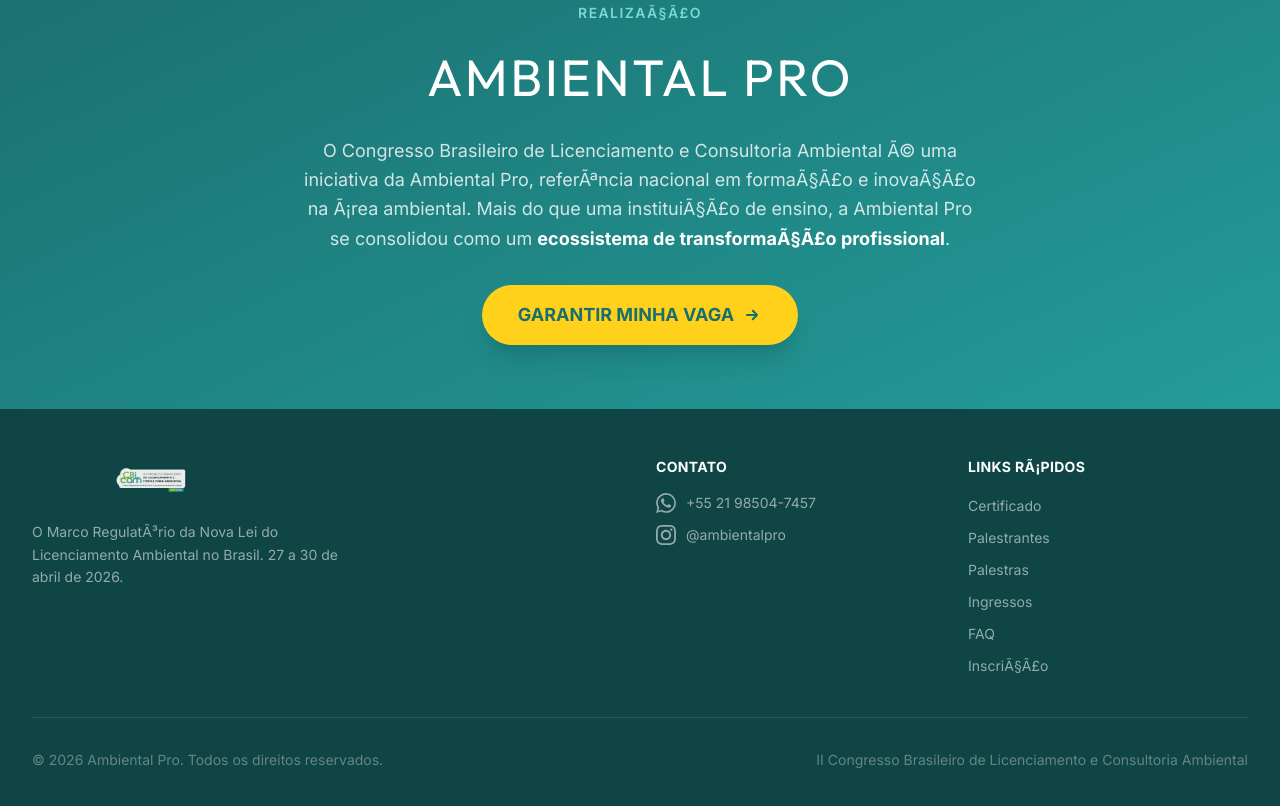
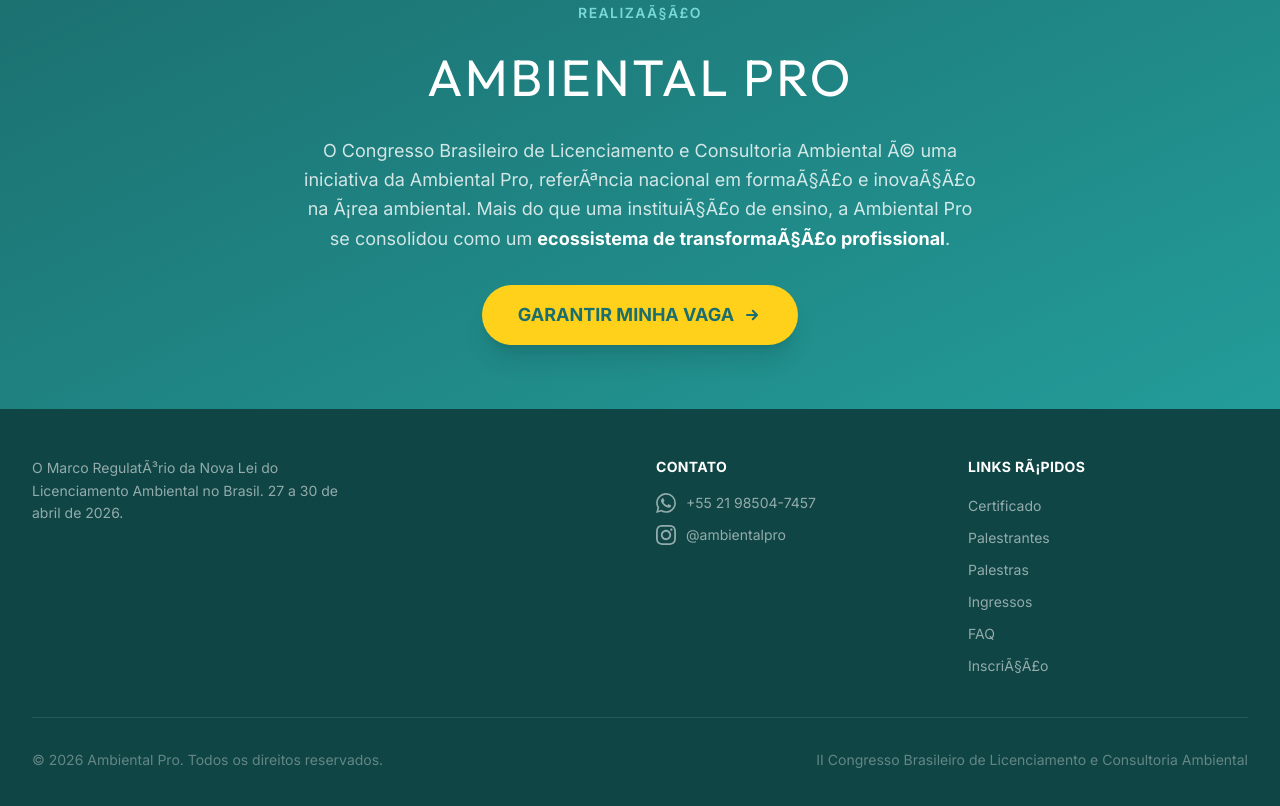
Before and after one commit to henriquegsantos149/cblcam, a plain HTML site: page index.html in a window 1280 px wide. Shown: the part 9669-10475 px from the top of the page. Drawn offline with nearby package versions, Linux system fonts and the light colour scheme.

Commit message:
fix: remove logo do rodapé

```diff
--- a/index.html
+++ b/index.html
@@ -1984,7 +1984,7 @@
       <div class="grid sm:grid-cols-2 lg:grid-cols-4 gap-8 mb-10">
 
         <div class="lg:col-span-2">
-          <img src="apoio/logo.png" alt="CBLCAM" class="h-12 object-contain mb-4 opacity-90" width="240" height="48">
+
           <p class="text-white/55 text-sm leading-relaxed max-w-xs">
             O Marco Regulatório da Nova Lei do Licenciamento Ambiental no Brasil. 27 a 30 de abril de 2026.
           </p>
```
